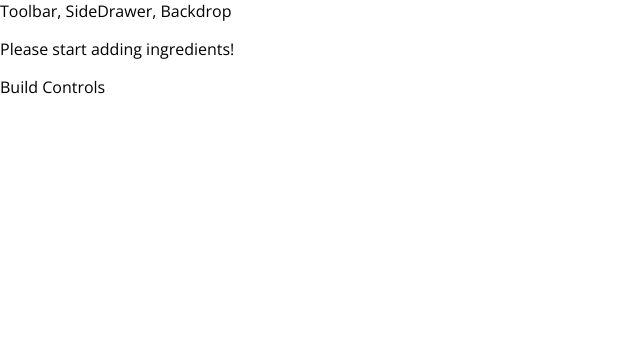
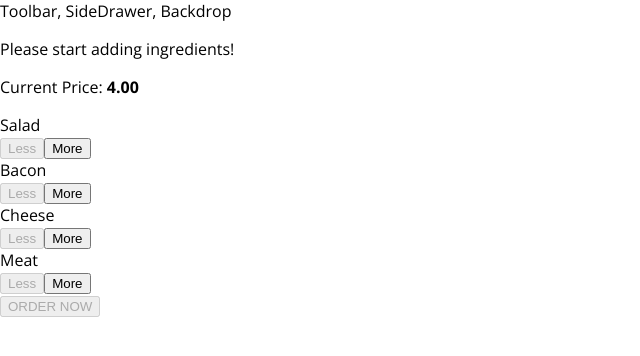
Before and after one commit to angeloAlbertoMonteleone/burgerApp_withReact, a React app: page / in a window 1280 px wide. Shown: the top 356 px of the page, without its empty margins (0-640 px from the left). Built offline with nearby package versions, Linux system fonts and the light colour scheme.

Commit message:
BuildControls added in Aux

```diff
--- a/src/containers/BurgerBuilder/BurgerBuilder.js
+++ b/src/containers/BurgerBuilder/BurgerBuilder.js
@@ -1,6 +1,14 @@
 import React, {Component} from 'react';
 import Aux from '../../Auxiliary/Auxiliary';
 import Burger from '../../components/Layout/Burger/Burger';
+import BuildControls from '../../components/Layout/Burger/BuildControls/BuildControls';
+
+const INGREDIENT_PRICES = {
+    salad: 0.5,
+    cheese: 0.4,
+    meat: 1.3,
+    bacon: 0.7
+};
 
 class burgerBuilder extends Component {
 //    constructor(props) {
@@ -13,15 +21,67 @@ class burgerBuilder extends Component {
            bacon: 0,
            cheese: 0,
            meat: 0
-       }
+       },
+       totalPrice: 4,
+       purchasable: false
+   }
+   updatePurchaseState = (ingredients) => {
+       const sum = Object.keys(ingredients)
+       .map(igKey => {
+           return ingredients[igKey]
+       })
+       .reduce((sum, el) => {
+           return sum + el;
+       },0);
+       this.setState({purchasable: sum > 0})
    }
 
+   addIngredientsHandler = (type) => {
+       const oldCount = this.state.ingredients[type];
+       const updatedCounted = oldCount + 1;
+       const updatedIngredients = {
+           ...this.state.ingredients
+       };
+       updatedIngredients[type] = updatedCounted;
+       const priceAddition = INGREDIENT_PRICES[type];
+       const oldPrice = this.state.totalPrice;
+       const newPrice = oldPrice + priceAddition;
+       this.setState({totalPrice: newPrice, ingredients: updatedIngredients});
+   }
 
+   removeIngredientsHandler = (type) => {
+        const oldCount = this.state.ingredients[type];
+        if(oldCount <= 0) {
+            return;
+        }
+        const updatedCounted = oldCount - 1;
+        const updatedIngredients = {
+            ...this.state.ingredients
+        };
+        updatedIngredients[type] = updatedCounted;
+        const priceDeduction = INGREDIENT_PRICES[type];
+        const oldPrice = this.state.totalPrice;
+        const newPrice = oldPrice + priceDeduction;
+        this.setState({totalPrice: newPrice, ingredients: updatedIngredients});
+        this.updatePurchaseState(updatedIngredients);
+    }
     render() {
+        const disabledInfo={
+            ...this.state.ingredients
+        };
+        for(let key in disabledInfo) {
+            disabledInfo[key] = disabledInfo[key] <= 0
+        }
+
         return (
             <Aux>
                 <Burger ingredients={this.state.ingredients}/>
-                <div>Build Controls</div>
+                <BuildControls
+                ingredientAdded={this.addIngredientsHandler}
+                ingredientRemoved={this.removeIngredientsHandler}
+                disabled={disabledInfo}
+                purchasable={this.state.purchasable}
+                price={this.state.totalPrice}></BuildControls>
             </Aux>
         );
     }
```
